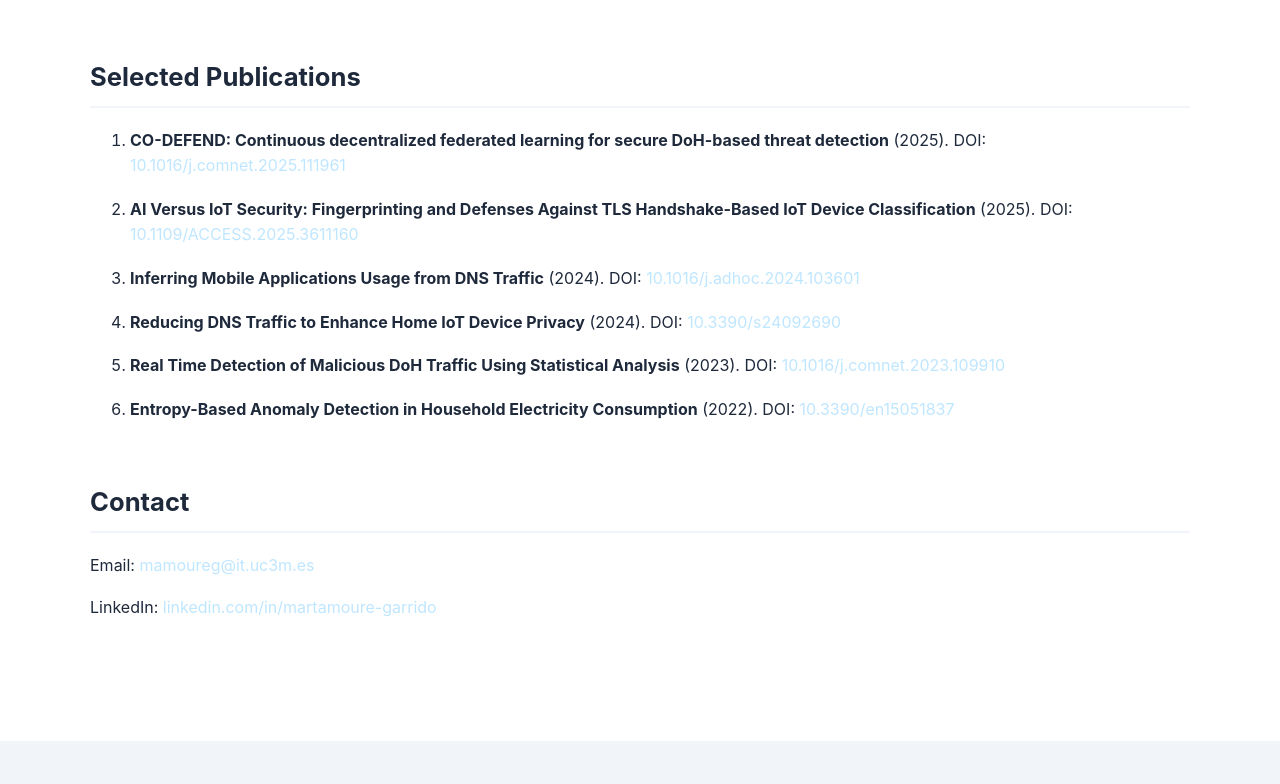
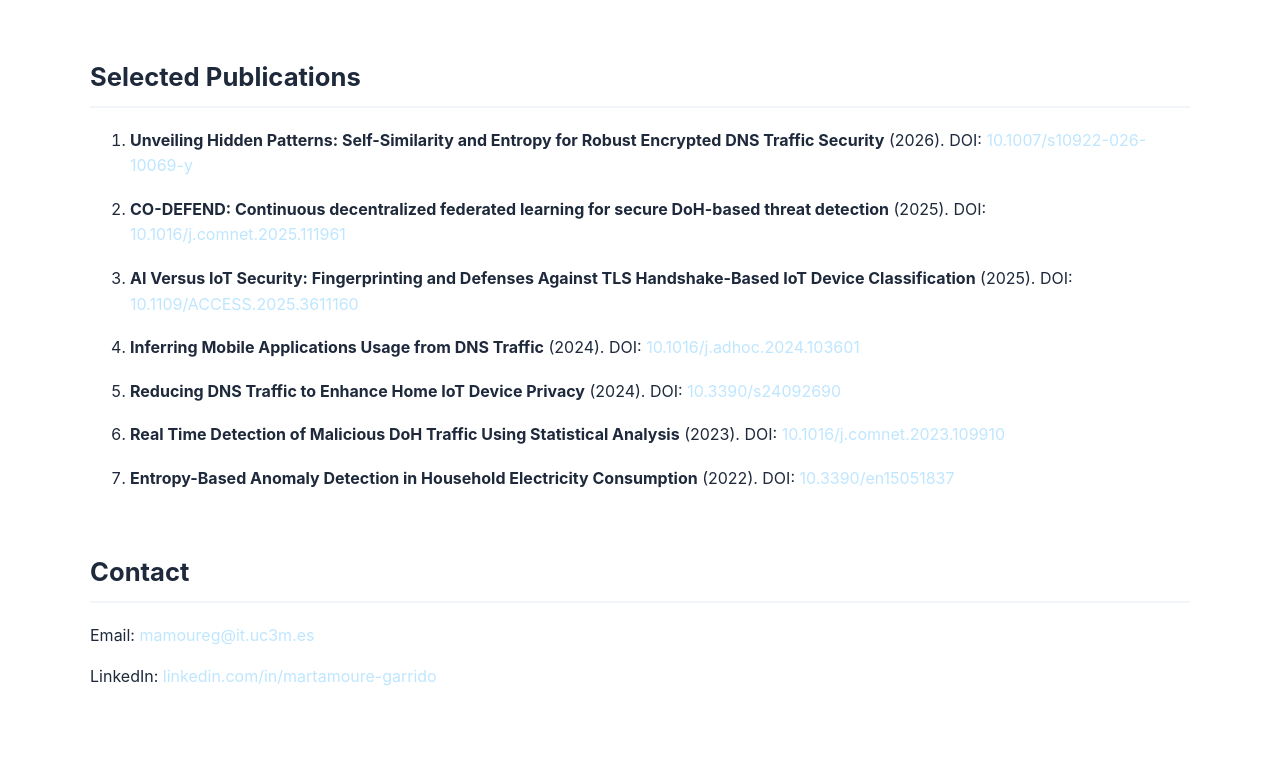
Before and after one commit to mmouregarrido/mmouregarrido.github.io, a plain HTML site: page index.html in a window 1280 px wide. Shown: the part 822-1606 px from the top of the page. Drawn offline with Linux system fonts and the light colour scheme.

Commit message:
update paper

```diff
--- a/index.html
+++ b/index.html
@@ -278,6 +278,7 @@ h2 {
 <section id="publications">
     <h2>Selected Publications</h2>
     <ol class="publication-list">
+        <li><strong>Unveiling Hidden Patterns: Self-Similarity and Entropy for Robust Encrypted DNS Traffic Security</strong> (2026). DOI: <a href="https://doi.org/10.1007/s10922-026-10069-y" target="_blank">10.1007/s10922-026-10069-y</a></li>
         <li><strong>CO-DEFEND: Continuous decentralized federated learning for secure DoH-based threat detection</strong> (2025). DOI: <a href="https://doi.org/10.1016/j.comnet.2025.111961" target="_blank">10.1016/j.comnet.2025.111961</a></li>
         <li><strong>AI Versus IoT Security: Fingerprinting and Defenses Against TLS Handshake-Based IoT Device Classification</strong> (2025). DOI: <a href="https://doi.org/10.1109/ACCESS.2025.3611160" target="_blank">10.1109/ACCESS.2025.3611160</a></li>
         <li><strong>Inferring Mobile Applications Usage from DNS Traffic</strong> (2024). DOI: <a href="https://doi.org/10.1016/j.adhoc.2024.103601" target="_blank">10.1016/j.adhoc.2024.103601</a></li>
```
